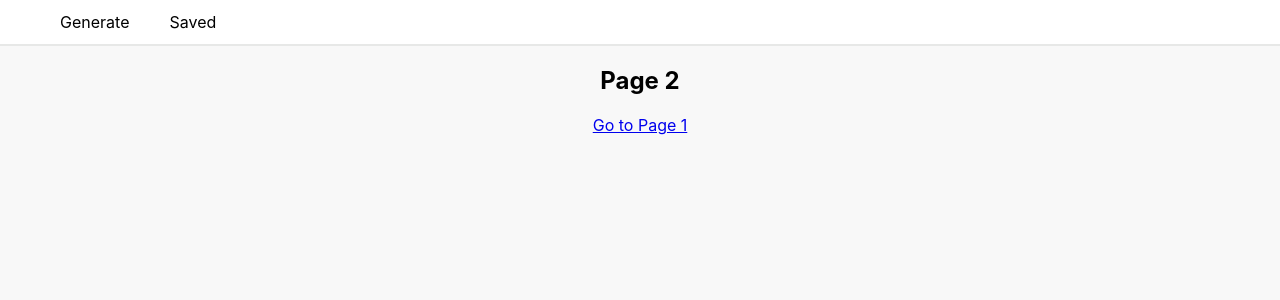
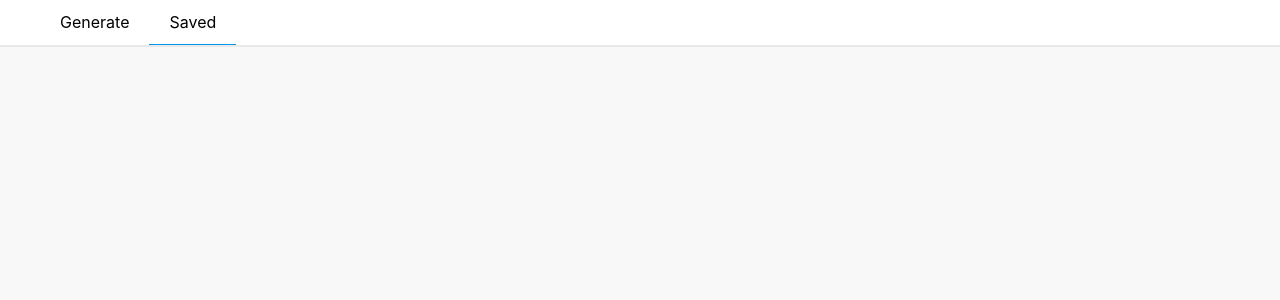
Before and after one commit to vamtac/tech-test, a React (Create React App) app in the folder pin-app/: page /saved in a window 1280 px wide. Shown: the top 300 px of the page. Built offline with nearby package versions, Linux system fonts and the light colour scheme.

Commit message:
feat: page 2 content
Add functionality to the second page, edit and delete pin combinations

```diff
--- a/pin-app/src/App.tsx
+++ b/pin-app/src/App.tsx
@@ -5,17 +5,20 @@ import { NavLink} from "react-router-dom";
 import { Provider } from "react-redux";
 import { store } from "./store/configureStore";
 
+
+
 const App: React.FC = () => {
   return (
     <div className="App">
       <menu>
         <NavLink exact={true} activeClassName='is-active' to='/'>Generate</NavLink>
-        <NavLink activeClassName='is-active' to='/save'> Saved</NavLink>
+        <NavLink activeClassName='is-active' to='/saved'>Saved</NavLink>
       </menu>
       <Provider store={store}>
       <Main />
       </Provider>
     </div>
+
   );
 }
 
--- a/pin-app/src/modules/generate-pin.tsx
+++ b/pin-app/src/modules/generate-pin.tsx
@@ -21,7 +21,7 @@ export default class Pin extends React.Component<any, any> {
         return (
             <div>
                 <ul className="pinDisplay">
-                {this.state.pins.map((pin: [number], index: number) => <li key={index} className="pin">{pin}</li>)}
+                {this.state.pins.map((pin: [string], index: number) => <li key={index} className="pin">{pin}</li>)}
                 </ul>
 
             </div>
--- /dev/null
+++ b/pin-app/src/pages/saved.css
@@ -0,0 +1,26 @@
+.savedPinContent{
+    height: calc(100% - 47px);
+    display: flex;
+    align-items: center;
+    justify-content: center;
+    flex-flow: column;
+
+}
+.pinGroupInfo {
+    margin: 5px;
+}
+
+.deletePin {
+    background-color: #F52637;
+    border: none;
+    padding: 5px;
+    color: white;
+    border-radius: 3px;
+    font-weight: bold;
+}
+.pinGroupInfo input{
+    padding: 5px;
+    border: 1px solid gray;
+    font-size: 16px;
+    margin: 0 10px;
+}
--- a/pin-app/src/pages/saved.tsx
+++ b/pin-app/src/pages/saved.tsx
@@ -1,14 +1,59 @@
 import React from 'react';
-import { Link } from "react-router-dom";
+import { connect } from "react-redux"
+import { Combination } from '../types/Combination';
+import { AppActions } from '../types/actions';
+import { ThunkDispatch } from 'redux-thunk';
+import { AppState } from '../store/configureStore';
+import { startEditCombination } from "../actions/combinations";
+import { startRemoveCombination} from "../actions/combinations";
+import { bindActionCreators } from 'redux';
+import './saved.css';
 
-const Saved:React.FC = () => {
-    return (
-        <div>
-            <h2 >Page 2</h2>
-            <Link to="/">Go to Page 1</Link>
-        </div>
-    );
-  }
+type Props = LinkDispatchProps & LinkStateProp;
+
+export class Saved extends React.Component<Props, any>{
+
+    render() {
+        return (
+            <div className="savedPinContent">
+                {this.props.combinations.map(
+                    pinCombination => {
+                        return <div className="pinGroupInfo">
+                            <input type="text" value={pinCombination.name} onChange={(e: React.FormEvent<HTMLInputElement>) => this.handleChange(e, pinCombination)} />
+                            {pinCombination.pin.map((pinElement: string) => { return <li className="pin">{pinElement}</li> })}
+                            <button className="deletePin" onClick={()=>this.props.startRemoveCombination(pinCombination.id!)}>DELETE</button>
+                        </div>
+                    })}
+            </div>
+        );
+    }
+    handleChange(e:React.FormEvent<HTMLInputElement>, pinCombination:Combination) {
+        const target = e.target as HTMLTextAreaElement;
+        pinCombination.name = target.value;
+        this.props.startEditCombination(pinCombination)
+    }
+
+}
+
+interface LinkStateProp {
+    combinations: Combination[];
+}
+interface LinkDispatchProps{
+    startEditCombination: (combination: Combination) => void;
+    startRemoveCombination: (id:string) => void;
+}
 
 
-export default Saved;
+const mapStateToProps = (state: AppState): LinkStateProp => ({
+    combinations: state.combinations
+});
+
+const mapDispatchToProps = (dispatch: ThunkDispatch<any, any, AppActions>): LinkDispatchProps=> ({
+    startEditCombination: bindActionCreators(startEditCombination, dispatch),
+    startRemoveCombination: bindActionCreators(startRemoveCombination, dispatch)
+});
+
+export default connect(
+    mapStateToProps,
+    mapDispatchToProps
+) (Saved);
--- a/pin-app/src/reducers/combinations.ts
+++ b/pin-app/src/reducers/combinations.ts
@@ -6,8 +6,8 @@ const combinationsReducerDefaultState:Combination[] = [];
 const combinationsReducer = (state = combinationsReducerDefaultState, action: CombinationActionTypes): Combination[] => {
   switch (action.type) {
     case "ADD_COMBINATION":
-      let pinAlreadyStored = state.findIndex(el => el.pin == action.combination.pin);
-      if(pinAlreadyStored == -1)
+      let pinAlreadyStored = state.findIndex(el => el.pin === action.combination.pin);
+      if(pinAlreadyStored === -1)
         return [...state, action.combination];
       return state
     case "REMOVE_COMBINATION":
--- a/pin-app/src/store/configureStore.ts
+++ b/pin-app/src/store/configureStore.ts
@@ -1,4 +1,4 @@
-import { createStore, combineReducers, applyMiddleware, compose} from "redux";
+import { createStore, combineReducers, applyMiddleware} from "redux";
 import { combinationsReducer } from "../reducers/combinations"
 import thunk, { ThunkMiddleware } from "redux-thunk"
 import { AppActions } from "../types/actions";
```
